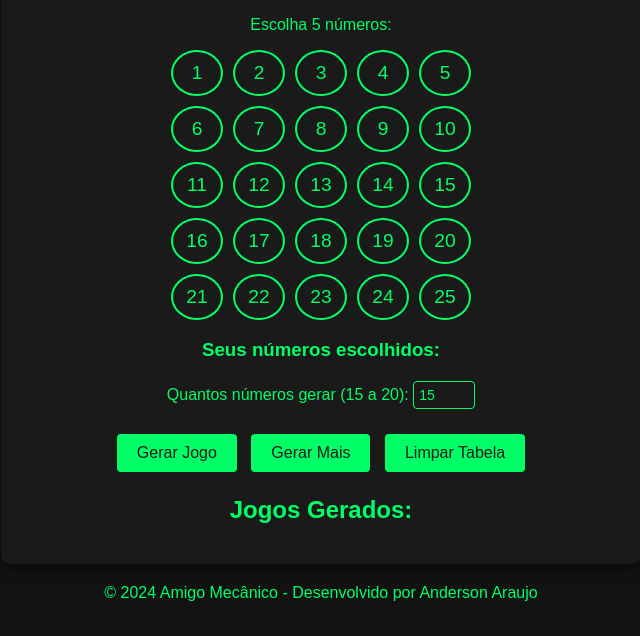
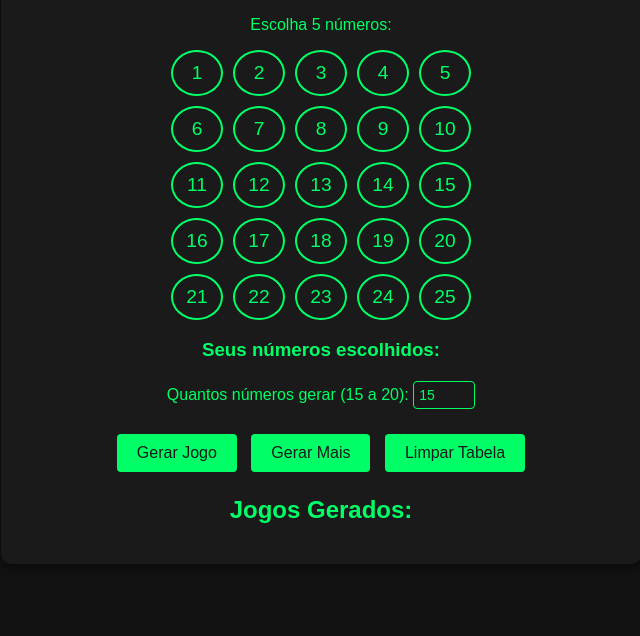
Before and after one commit to ANDERSON-dev13/Sua-Sorte---Gerador-Lotof-cil, a plain HTML site: page index.html in a window 1280 px wide. Shown: the part 164-800 px from the top of the page, without its empty margins (319-959 px from the left). Drawn offline with Linux system fonts and the light colour scheme.

Commit message:
Update index.html

```diff
--- a/index.html
+++ b/index.html
@@ -34,8 +34,5 @@
         </div>
     </div>
     <script src="script.js"></script>
-<footer>
-        <p>&copy; 2024 Amigo Mecânico - Desenvolvido por Anderson Araujo</p>
-    </footer>
 </body>
 </html>
```
